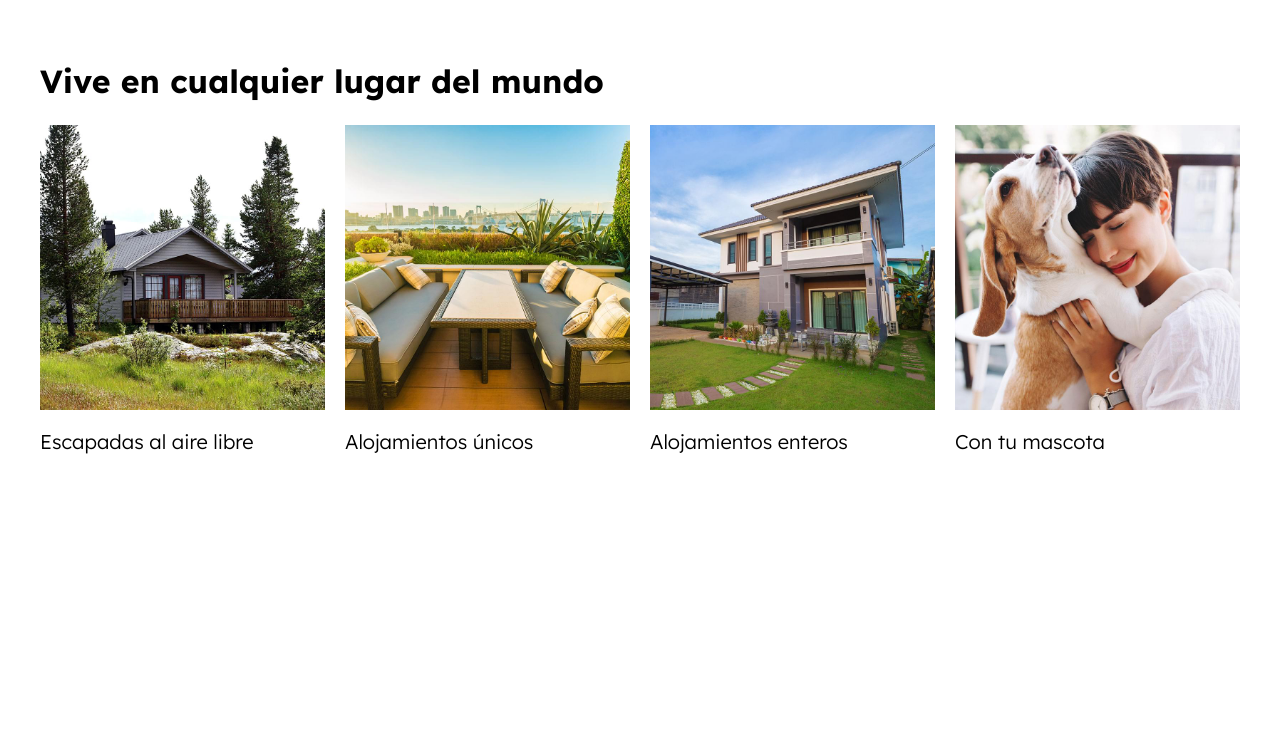
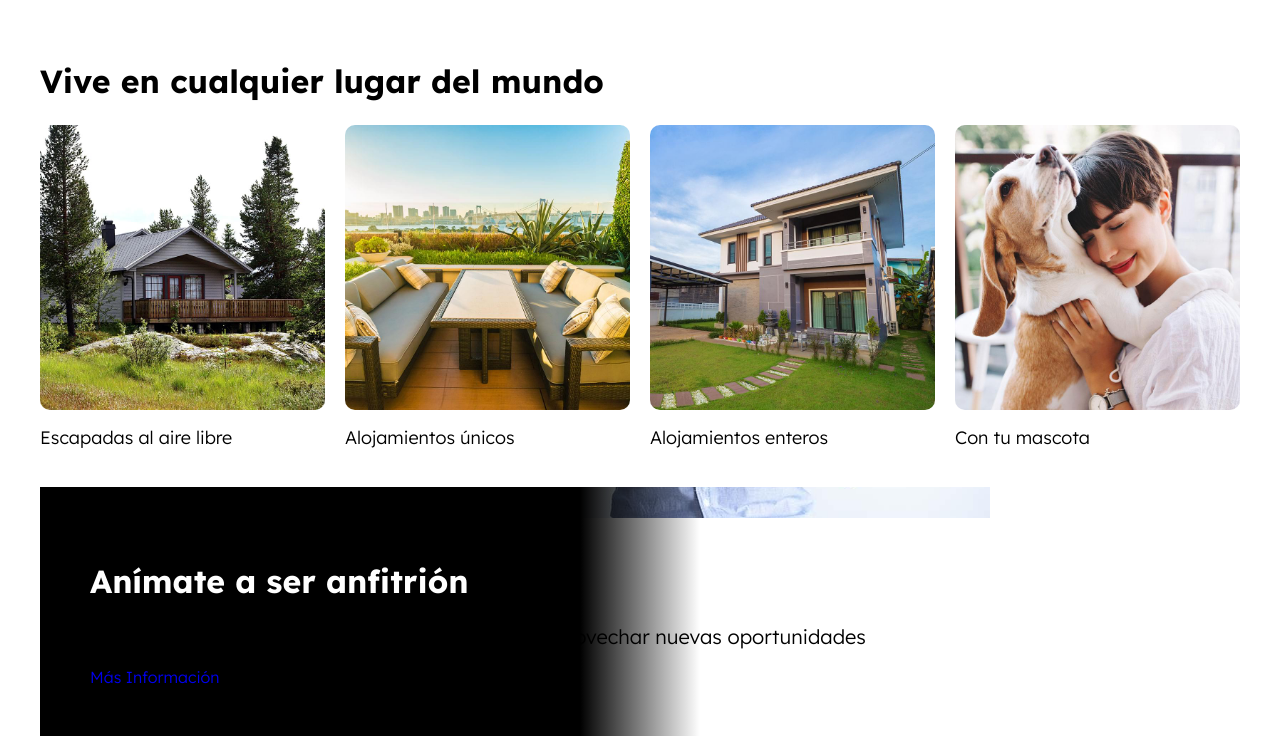
Before and after one commit to Nburgos13/TipoAgenciadeViaje, a website: page index.html in a window 1280 px wide. Shown: the part 1190-1926 px from the top of the page. Before the commit the page ends 1683 px from the top, so only its background shows below. Drawn offline with Linux system fonts and the light colour scheme.

Commit message:
Seccion anfitrion, degradado

```diff
--- a/index.html
+++ b/index.html
@@ -220,5 +220,16 @@
         <!-- Lugar -->
       </div>
     </section>
+
+    <section class="anfitrion contenedor seccion">
+      <div class="anfitrion__contenido">
+        <h2 class="anfitrion__heading">Anímate a ser anfitrión</h2>
+        <p class="anfitrion__texto">
+          Comparte tu espacio para ganar dinero extra y aprovechar nuevas
+          oportunidades
+        </p>
+        <a href="#" class="anfitrion__enlace">Más Información</a>
+      </div>
+    </section>
   </body>
 </html>
--- a/src/scss/base/_mixins.scss
+++ b/src/scss/base/_mixins.scss
@@ -1,4 +1,4 @@
-@use 'variables' as v;
+@use "variables" as v;
 
 /** Media Queries **/
 @mixin telefono {
@@ -19,7 +19,6 @@
   }
 }
 
-
 @mixin boton($bgColor, $colorTexto) {
   background-color: $bgColor;
   padding: 2rem 4rem;
@@ -35,8 +34,18 @@
   }
 }
 
-@mixin grid($columnas, $espaciado ) {
+@mixin grid($columnas, $espaciado) {
   display: grid;
   gap: $espaciado;
   grid-template-columns: repeat($columnas, 1fr);
 }
+
+@mixin scrollHorizontal {
+  overflow-x: scroll;
+  overflow-y: hidden;
+  scroll-snap-type: x mandatory;
+
+  > * {
+    scroll-snap-align: center;
+  }
+}
--- /dev/null
+++ b/src/scss/ui/Contenido/_anfitrion.scss
@@ -0,0 +1,48 @@
+@use "base/variables" as v;
+@use "base/mixins" as m;
+
+.anfitrion {
+  color: v.$blanco;
+  display: grid;
+  grid-template-rows: repeat(2, 1fr);
+  row-gap: 15rem;
+  padding: 5rem;
+  background-image: linear-gradient(
+      to bottom,
+      v.$negro 0%,
+      v.$negro 50%,
+      transparent 50%
+    ),
+    url(../img/anfitrion.jpg);
+  background-size: 100%, 60rem;
+  background-position: center, center bottom;
+  background-repeat: no-repeat;
+
+  @include m.telefono {
+    background-size: 100%, 70rem;
+    background-position: center, center 200%;
+  }
+
+  @include m.tablet {
+    grid-template-rows: unset;
+    background-image: linear-gradient(
+        to right,
+        v.$negro 0%,
+        v.$negro 45%,
+        transparent 55%
+      ),
+      url(../img/anfitrion.jpg);
+  }
+
+  //&__contenido {
+  //}
+
+  //&__heading {
+  //}
+
+  //&__texto {
+  //}
+
+  //&__enlace {
+  //}
+}
--- a/src/scss/ui/Contenido/_index.scss
+++ b/src/scss/ui/Contenido/_index.scss
@@ -1,2 +1,3 @@
 @forward "destinos";
 @forward "lugares";
+@forward "anfitrion";
--- a/src/scss/ui/Contenido/_lugares.scss
+++ b/src/scss/ui/Contenido/_lugares.scss
@@ -6,9 +6,7 @@
     display: grid;
     grid-template-columns: repeat(4, 30rem);
     column-gap: 4rem;
-    overflow-x: scroll;
-    overflow-y: hidden;
-    scroll-snap-type: x mandatory;
+    @include m.scrollHorizontal;
 
     @include m.tablet {
       @include m.grid(2, 2rem);
@@ -21,5 +19,11 @@
 }
 
 .lugar {
-  scroll-snap-align: center;
+  &__imagen {
+    border-radius: 1rem;
+  }
+
+  &__nombre {
+    font-size: 1.8rem;
+  }
 }
```
Also changed, not shown: build/css/app.css, 1 other file. Lines whose indentation alone changed are shown as unchanged.
